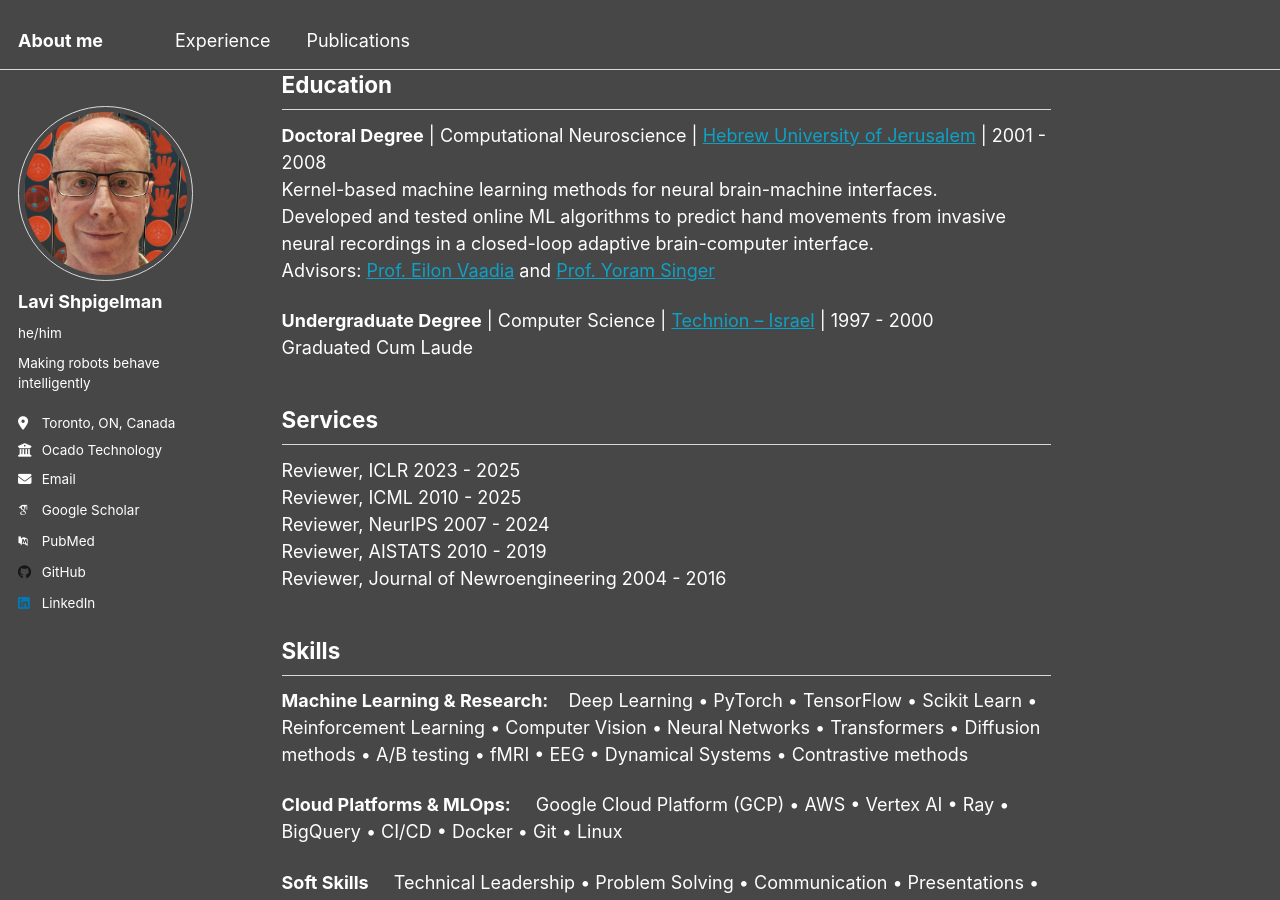
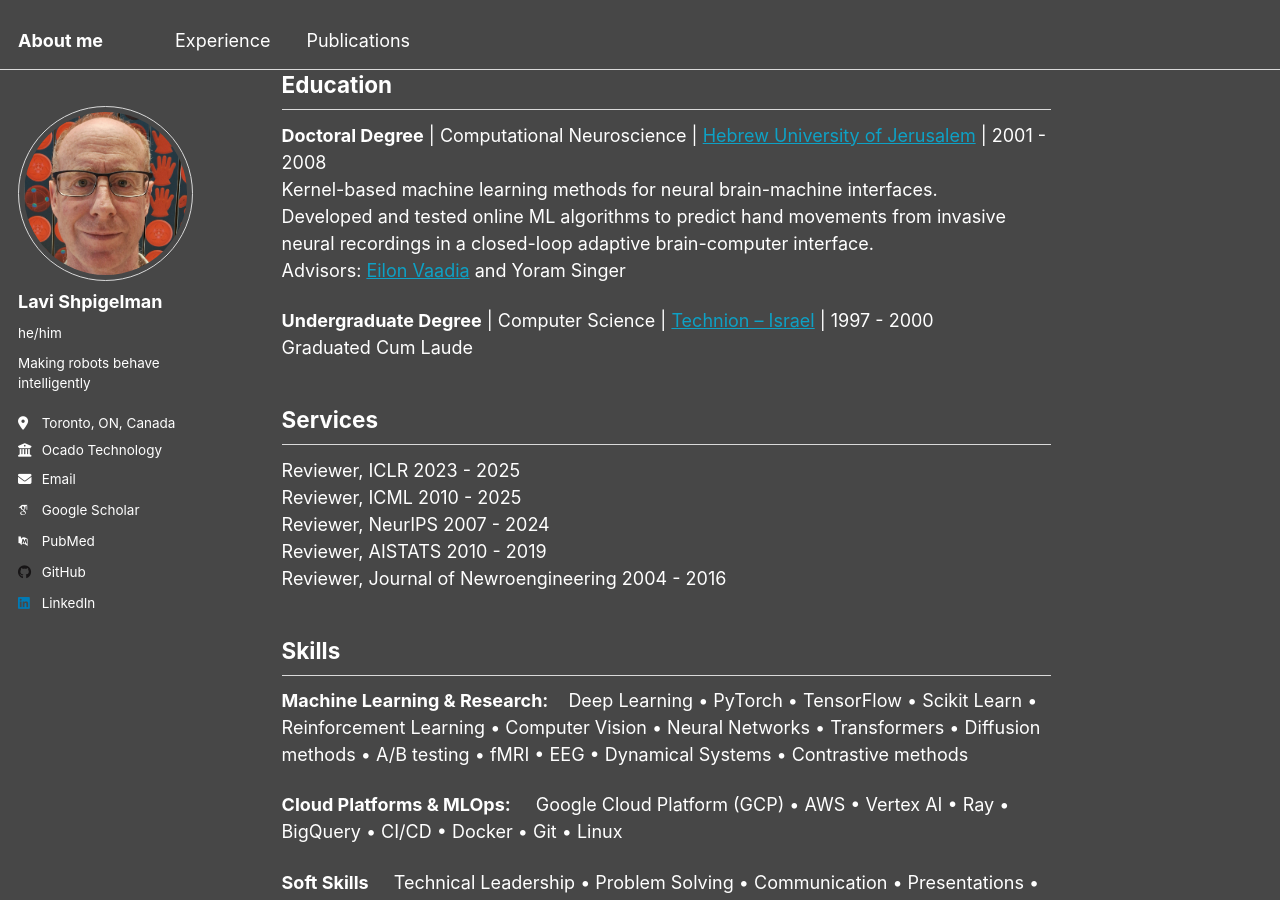
Before and after one commit to shpigi/shpigi.github.io, a Jekyll site: the page built from _pages/about.md, in a window 1280 px wide and 900 px high, scrolled down 556 px. Built offline with Jekyll 4.4.1, drawn with Linux system fonts in a browser that asks for light colours; some web fonts are replaced.

Commit message:
advisors

```diff
--- a/_pages/about.md
+++ b/_pages/about.md
@@ -23,7 +23,7 @@ Healthcare
 **Doctoral Degree** | Computational Neuroscience | [Hebrew University of Jerusalem](https://elsc.huji.ac.il/) | 2001 - 2008
 Kernel-based machine learning methods for neural brain-machine interfaces.<br>
 Developed and tested online ML algorithms to predict hand movements from invasive neural recordings in a closed-loop adaptive brain-computer interface.<br>
-Advisors: [Prof. Eilon Vaadia](https://elsc.huji.ac.il/people-directory/faculty-members/eilon-vaadia) and [Prof. Yoram Singer](https://simons.berkeley.edu/people/yoram-singer)
+Advisors: [Eilon Vaadia](https://elsc.huji.ac.il/people-directory/faculty-members/eilon-vaadia) and Yoram Singer
 
 **Undergraduate Degree** | Computer Science | [Technion – Israel](https://cs.technion.ac.il/) | 1997 - 2000
 Graduated Cum Laude
```
